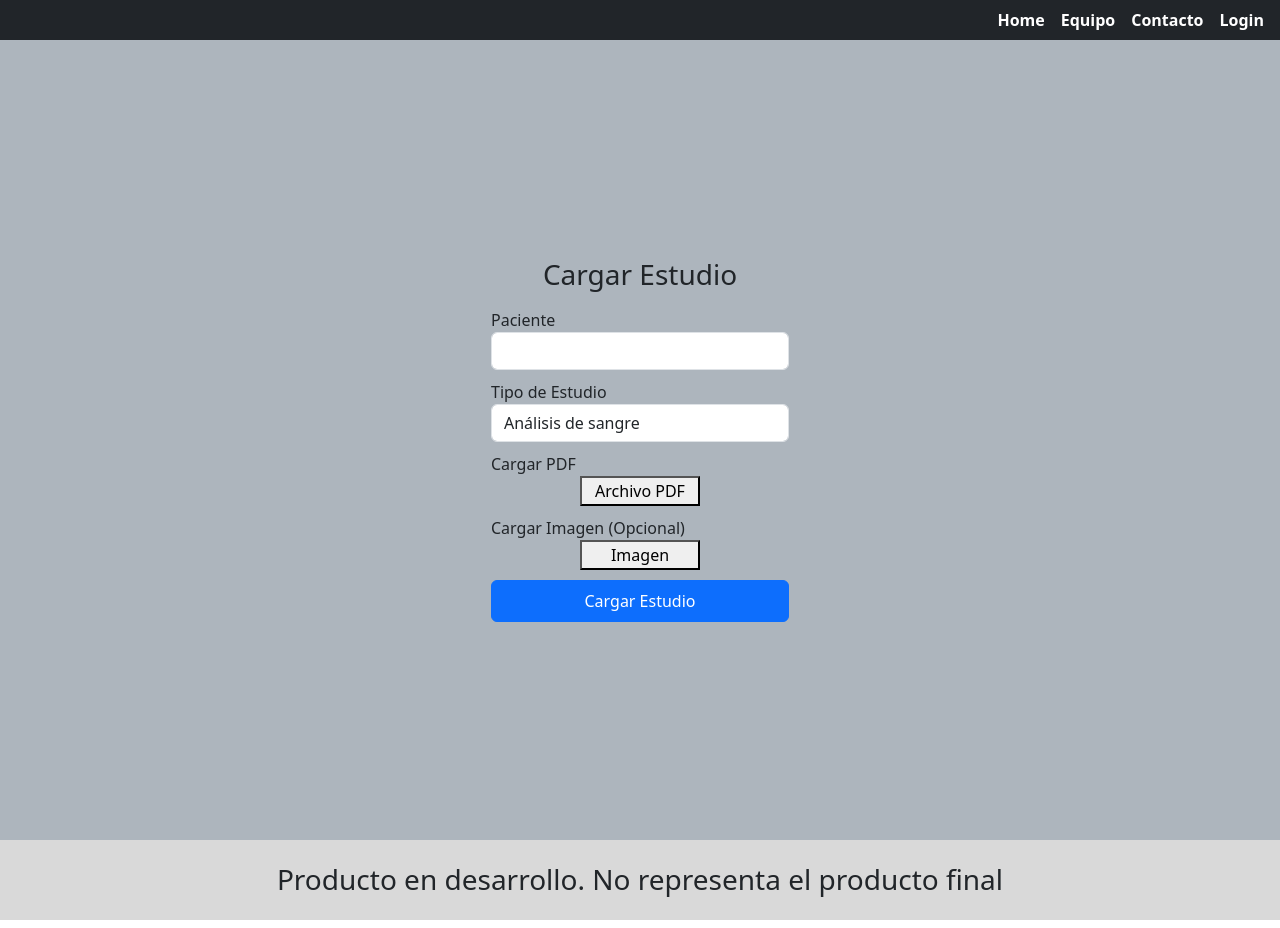
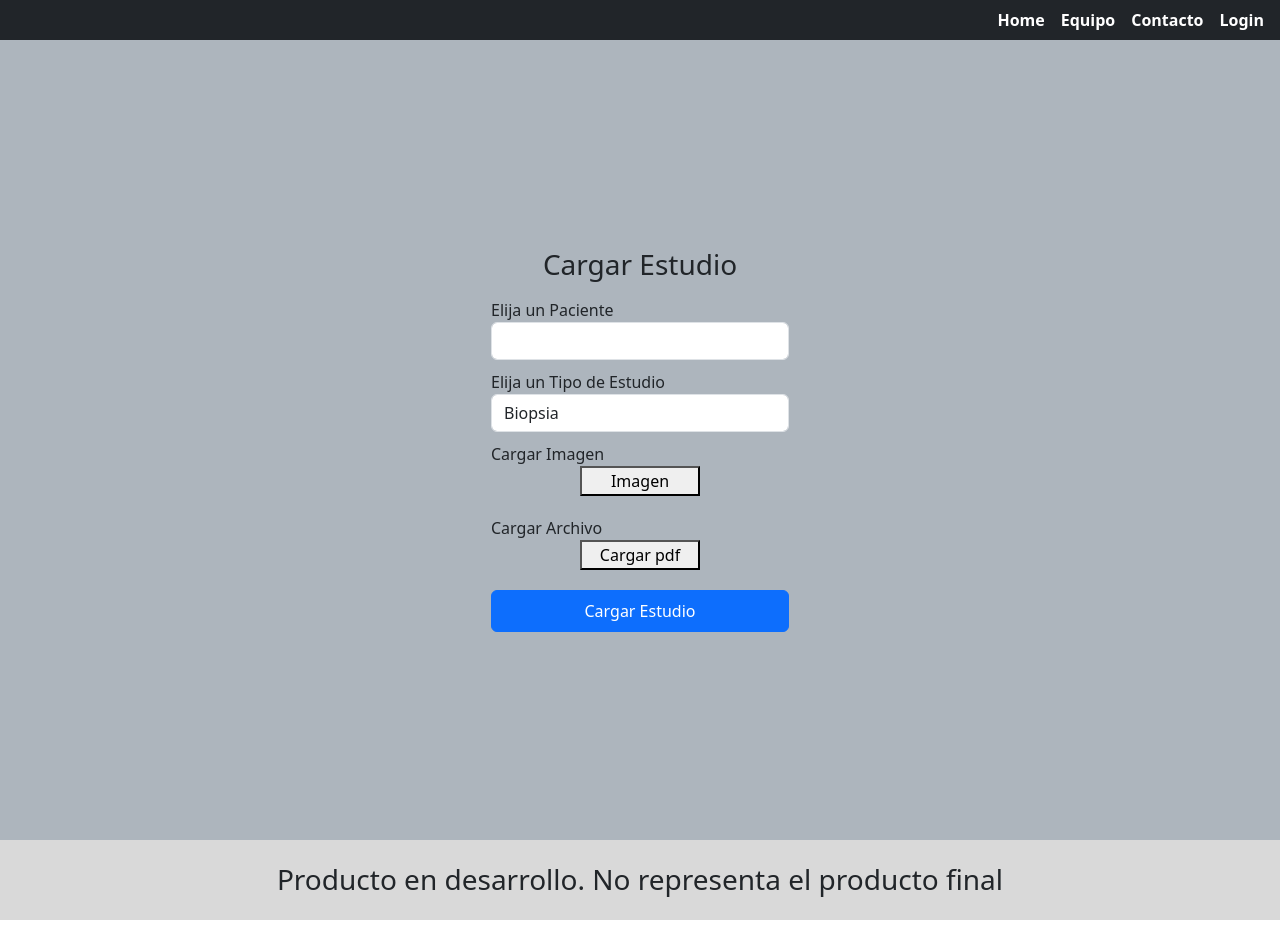
Before and after one commit to emiluque47/Trabajo-Final, a Django app: page /estudio_carga/ in a window 1280 px wide. Run offline with Django 4.2, Linux system fonts and the light colour scheme; data comes from the database, SQL or seed files in the repository; lists and menus that the app fills with data are empty.

Commit message:
17/10/2024 a
Por ahora está funcionando el formulario de estudios

```diff
--- a/primero/src/account/templates/account/account.html
+++ b/primero/src/account/templates/account/account.html
@@ -33,7 +33,7 @@
     <h1 class="h3 mb-3 fw-normal">Cuenta</h1>
 		<input type="email" name="email" class="form-control" id="floatingInput" placeholder="correo@ejemplo.com" value="{{account_form.initial.email}}">
   	<input type="text" name="username" class="form-control" id="inputUsername" placeholder="contraseña" required value="{{account_form.initial.username}}">
-		{% for field in account_form %}
+		{% for field in CargaEstudio %}
 			{% for error in field.errors %}
 				<p style="color: red;">{{error}}</p>
 			}
--- a/primero/src/estudios/forms.py
+++ b/primero/src/estudios/forms.py
@@ -1,7 +1,7 @@
 from django import forms
-from estudios.models import EstudioUno
+from estudios.models import Estudio
 
 class CargaEstudio(forms.ModelForm):
 	class Meta:
-		model = EstudioUno
-		fields = ('aliaspaciente','campo1','campo2','campo3')
+		model = Estudio
+		fields = ('medico','paciente','tipoEstudio')
--- a/primero/src/estudios/models.py
+++ b/primero/src/estudios/models.py
@@ -1,12 +1,12 @@
 from django.db import models
 
 # Create your models here.
-class EstudioUno(models.Model):
+
+class Estudio(models.Model):
 	id 						= models.BigAutoField(primary_key=True, unique=True)
-	aliaspaciente			= models.CharField(max_length=30, null=False, blank=False)
-	campo1					= models.CharField(max_length=3, null=False, blank=False, default="asd")
-	campo2					= models.IntegerField(verbose_name='campo2', default="0")
-	campo3					= models.IntegerField(verbose_name='campo3', default="0")
+	medico					= models.CharField(max_length=30, null=False, blank=False, default="no")
+	paciente				= models.CharField(max_length=30, null=False, blank=False)
+	tipoEstudio				= models.CharField(max_length=30, null=False, blank=False, default="asd")
 
 	def __str__(self):
-		return self.aliaspaciente + self.campo1
+		return self.medico	+ self.paciente + self.tipoEstudio
--- a/primero/src/estudios/templates/estudios/carga_estudio.html
+++ b/primero/src/estudios/templates/estudios/carga_estudio.html
@@ -33,42 +33,40 @@
 	<form method="POST">
 		{% csrf_token %}
 		<h1 class="h3 mb-3 fw-normal">Cargar Estudio</h1>
-		<!-- id médico -->
-		<input type="hidden" name="medico" placeholder="Alias" class="form-control" id="floatingInput" value="{{ request.user.username }}" required>
-		<!-- id paciente-->
-		<label>Paciente</label>
-		<select style="margin-bottom: 10px;" type="text" name="aliaspaciente" placeholder="Alias Paciente" class="form-control" id="floatingInput"  required>
+		<!-- esto es medico -->
+		<input type="hidden" name="medico" placeholder="srqerqer" class="form-control" id="floatingInput" value="{{ user.username }}" required>
+		<!-- esto es paciente -->
+		<label>Elija un Paciente</label>
+		<select style="margin-bottom: 10px;" type="text" name="paciente" placeholder="Alias Paciente" class="form-control" id="floatingInput"  required>
 			{% for paciente in listapacientes %}
 			<option value="{{paciente.alias}}">{{paciente.alias}}</option>
 			{% endfor %}
 		</select>
-		<!-- tipos de estudio -->
-		<label>Tipo de Estudio</label>
-		<select style="margin-bottom: 10px;" type="text" name="tipoestudio" placeholder="Tipo de Estudio" class="form-control" id="floatingInput"  required>
-			<option value="1">Análisis de sangre</option>
-			<option value="2">Biopsia</option>
-			<option value="3">Resonancia Magnética</option>
+		<!-- esto es tipo de estudio -->
+		<label>Elija un Tipo de Estudio</label>
+		<select style="margin-bottom: 10px;" name="tipoEstudio" class="form-control" id="floatingInput" required>
+		  <option value="Biopsia">Biopsia</option>
+		  <option value="Sangre">Análisis de Sangre</option>
+		  <option value="Resonancia">Resonancia Magnetica</option>
 		</select>
-		<!-- cargar archivos -->
-		<label>Cargar PDF</label>
+		<!-- esto es carga de archivos -->
+		<label>Cargar Imagen </label>
 		<div style="margin-bottom: 10px;" class="d-flex justify-content-center">
-		  <button style="display:block;width:120px; height:30px;" onclick="document.getElementById('getFile').click()">Archivo PDF</button>
-	    <input type='file' id="getFile" style="display:none" required>
+			<div style="margin-bottom: 10px;" class="d-flex justify-content-center">
+				<button style="display:block;width:120px; height:30px;" onclick="document.getElementById('getFile').click()">Imagen</button>
+				<input name="imagen" type='file' id="getFile" style="display:none" accept="image/*">
+			</div>
 		</div>
-		<label>Cargar Imagen (Opcional)</label>
+		<label>Cargar Archivo </label>
 		<div style="margin-bottom: 10px;" class="d-flex justify-content-center">
-		  <button style="display:block;width:120px; height:30px;" onclick="document.getElementById('getFile').click()">Imagen</button>
-	    <input type='file' id="getFile" accept="image/*" style="display:none">
+			<div style="margin-bottom: 10px;" class="d-flex justify-content-center">
+				<button style="display:block;width:120px; height:30px;" onclick="document.getElementById('getFile').click()">Cargar pdf</button>
+				<input name="archivo" type='file' id="getFile" style="display:none" accept="application/pdf">
+			</div>
 		</div>
-	<!--
-		<input type="text" name="aliaspaciente" placeholder="Alias paciente" class="form-control" id="floatingInput" required>
-
-		<input type="text" name="campo1" placeholder="Campo 1" class="form-control" id="floatingInput" required>
-		<input type="number" name="campo2" placeholder="Campo 2" class="form-control" id="floatingInput" required>
-		<input type="number" name="campo3" placeholder="Campo 3" class="form-control" id="floatingInput" required>
-	-->
 		<button class="btn btn-primary w-100 py-2"  type="submit">Cargar Estudio</button>
 	</form>
+
 </main>
 
 {% endblock content %}
--- a/primero/src/estudios/views.py
+++ b/primero/src/estudios/views.py
@@ -6,23 +6,24 @@ from account.models import Account
 # Create your views here.
 
 def carga_estudio_view(request):
+	user = request.user.username
+	listapacientes = Paciente.objects.all().filter(medico=user)
 	form = CargaEstudio()
-	user = request.user.username
 	context={}
-	listapacientes = Paciente.objects.all().filter(medico=user)
 	if request.method == 'POST':
 		print("if pre valid")
 		form = CargaEstudio(request.POST)
 		if form.is_valid():
 			form.save()
-			print("yaaaay")
+			context['exito'] ="DIE!"
+			print(context['exito'])
 	context = {'form':form}
 	context['listapacientes']=listapacientes
 	return render(request, 'estudios/carga_estudio.html', context)
 
 def listado_pacientes_estudio_view(request):
 	user = request.user.username
-	print(user)
+	#print(user)
 	context = {}
 	listapacientes = Paciente.objects.all().filter(medico=user)
 	context['listapacientes']=listapacientes
@@ -30,8 +31,11 @@ def listado_pacientes_estudio_view(request):
 
 def formulario_lista_estudios_view(request):
 	user = request.user.username
-	print(user)
 	context = {}
 	listapacientes = Paciente.objects.all().filter(medico=user)
 	context['listapacientes']=listapacientes
+	if request.method == 'POST':
+		form = CargaEstudio(request.POST)
+		aliasmucho = form['aliaspaciente']
+		#print(aliasmucho.value)
 	return render(request, 'estudios/formulario_lista_estudios.html',context)
```
Also changed, not shown: primero/src/estudios/admin.py (+5 -5 lines), primero/src/db.sqlite3, primero/src/estudios/migrations/0002_remove_estudiouno_campo1_remove_estudiouno_campo2_and_more.py (added), primero/src/estudios/migrations/0003_remove_estudiouno_aliaspaciente_and_more.py (added), primero/src/estudios/migrations/0004_remove_estudiouno_tipoestudio.py (added), primero/src/estudios/migrations/0005_remove_estudiouno_idpaciente_and_more.py (added), primero/src/estudios/migrations/0006_alter_estudiouno_aliaspaciente_and_more.py (added), primero/src/estudios/migrations/0007_estudio_delete_estudiouno.py (added).
